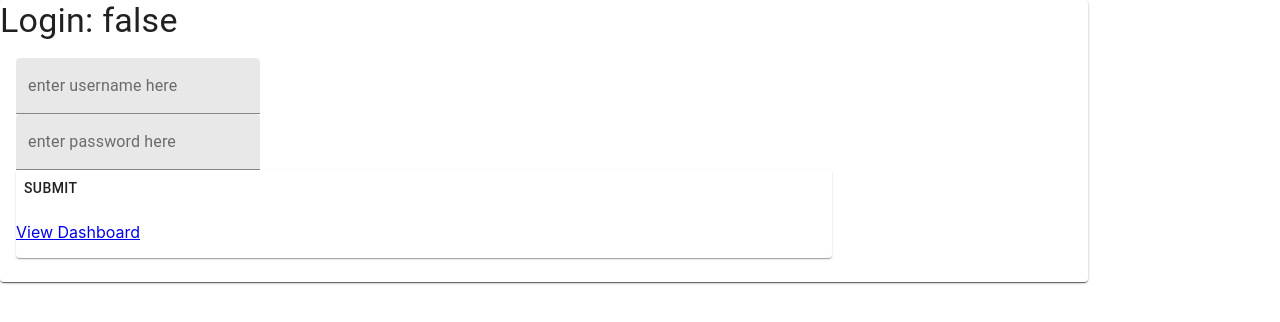
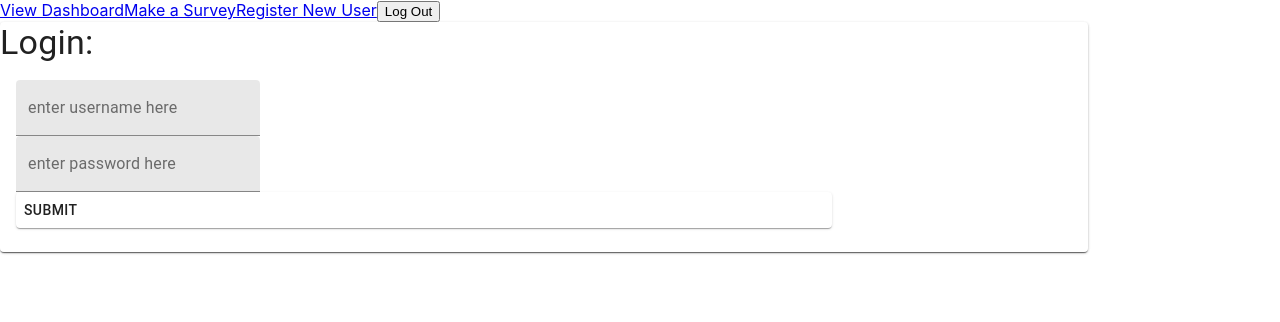
Before and after one commit to sTingley/SurveyMe, a React (Create React App) app in the folder frontend/: page / in a window 1280 px wide. Shown: the top 322 px of the page. Built offline with nearby package versions, Linux system fonts and the light colour scheme.

Commit message:
routes are protected, fixing username being passed through props

```diff
--- a/frontend/src/App.js
+++ b/frontend/src/App.js
@@ -1,4 +1,4 @@
-import React, {useState} from "react";
+import React, { useState } from "react";
 import {
   BrowserRouter as Router,
   Route,
@@ -19,24 +19,31 @@ import Button from '@material-ui/core/Button'
 
 export default function App() {
 
-  const [user, setUser] = useState(false)
+  const [user, setUser] = useState({loggedIn: false, username: ""})
 
 
-  const handleLogin =() => {
-    setUser(true)
+  const handleLogin = (username) => {
+    setUser({loggedIn: true, username: username})
   }
 
   const handleLogout = () => {
-    setUser(false);
+    setUser({loggedIn: false, username: null});
   }
 
   return (
     <div>
-    <Router>
-      <Route exact path='/' handleLogin={handleLogin} render={props=><Login {...props} user={user.toString()} handleLogin={handleLogin} />}/>
-      <ProtectedRoute exact path='/dashboard' user={user} handleLogout={handleLogout} component={SurveyDashboard} />
-      <Route exact path='/unauthorized' component={Unauthorized} />
-    </Router>
+
+
+      <Router>
+        <Link to='/dashboard'>View Dashboard</Link>
+        <Link to='/makeasurvey'>Make a Survey</Link>
+        <Link to='/registeruser'>Register New User</Link>
+        <button onClick={handleLogout}>Log Out</button>
+        <Route exact path='/' handleLogin={handleLogin} render={props => <Login {...props} user={user} handleLogin={handleLogin} />} />
+        <ProtectedRoute exact path='/dashboard' user={user} component={SurveyDashboard} />
+        <ProtectedRoute exact path='/makeasurvey' user={user} component={MakeASurvey} />
+        <Route exact path='/unauthorized' component={Unauthorized} />
+      </Router>
     </div>
   );
 }
--- a/frontend/src/Unauthorized.js
+++ b/frontend/src/Unauthorized.js
@@ -4,9 +4,7 @@ import { Link } from 'react-router-dom';
 const Unauthorized = () => {
   return (
       <div class="message">
-        <h1>403 - You Shall Not Pass</h1>
-        <p>Uh oh, Gandalf is blocking the way!<br />Maybe you have a typo in the url? Or you meant to go to a different location? Like...Hobbiton?</p>
-
+        <h1>403 - Unauthorized</h1>
       <p><Link to='/'>Back to Home</Link></p>
     </div>
   )
--- a/frontend/src/components/Login.js
+++ b/frontend/src/components/Login.js
@@ -39,7 +39,7 @@ export default function Login(props) {
                 }
                 else if(data.status === 200){
                     console.log('authorized')
-                    props.handleLogin()
+                    props.handleLogin(username)
                 }
             })
             .catch((error) => {
@@ -52,7 +52,7 @@ export default function Login(props) {
         <Paper style={{ width: '85%' }}>
             <Card>
                 <Typography variant='h4'>
-                    Login: {props.user}
+                    Login:
                 </Typography>
                 <CardContent style={{ width: '75%' }}>
                     <TextField
@@ -74,7 +74,6 @@ export default function Login(props) {
                     />
                     <CardAction>
                         <Button onClick={attemptLogin}>Submit</Button>
-                        <p><Link to='/dashboard'>View Dashboard</Link></p>
                     </CardAction>
 
                 </CardContent>
--- a/frontend/src/components/ProtectedRoute.js
+++ b/frontend/src/components/ProtectedRoute.js
@@ -5,7 +5,7 @@ const ProtectedRoute = ({ component: Component, user, ...rest }) => {
     return (
       <Route {...rest} render={
         props => {
-          if (user) {
+          if (user.loggedIn) {
             return <Component {...rest} {...props} />
           } else {
             return <Redirect to={
--- a/frontend/src/components/SurveyDashboard.js
+++ b/frontend/src/components/SurveyDashboard.js
@@ -1,6 +1,7 @@
 import React, { useEffect, useState } from "react";
 import ViewSurvey from './ViewSurvey';
 import Paper from '@material-ui/core/Paper';
+import { Typography } from "@material-ui/core";
 
 
 export default function SurveyDashboard(props) {
@@ -19,15 +20,13 @@ export default function SurveyDashboard(props) {
       setSurveyArray(surveyArray.concat(surveys));
       setLoading(false);
     }
-
     fetchData();
-
-
-
   }, [])
   return (
     <Paper style={{ width: '75%' }} elevation={3}>
-      <button onClick={props.handleLogout}>Log Out</button>
+      <Typography variant="h4">
+        Hello {props?.user?.username}
+      </Typography>
       {loading ? <p> loading... </p> : <div>{surveyArray.map((s) => <ViewSurvey survey={s} />)}</div>}
     </Paper>
   )
```
